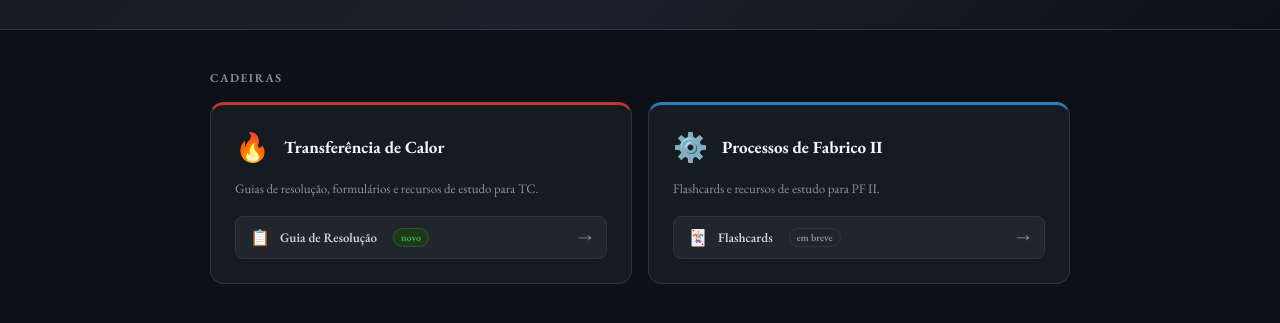
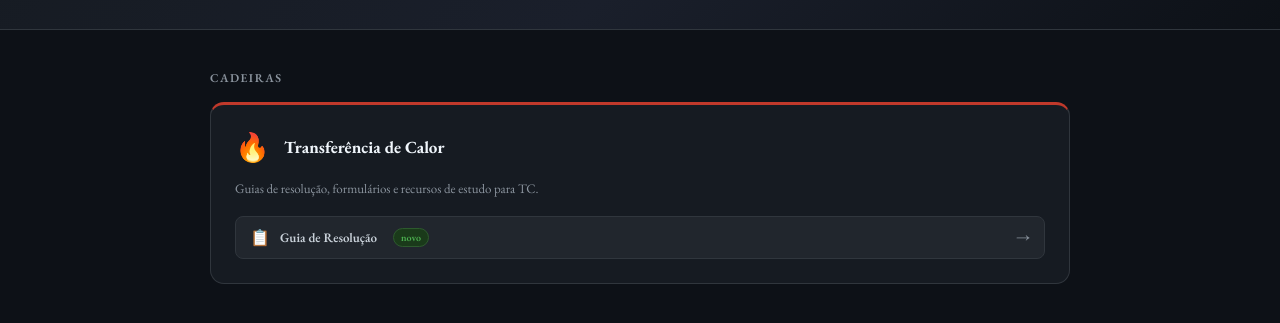
Before and after one commit to 7fxxdhk47d-a11y/luisinho, a plain HTML site: page index.html in a window 1280 px wide. Shown: the part 109-432 px from the top of the page. Drawn offline with nearby package versions, Linux system fonts and the light colour scheme.

Commit message:
Remove 'Processos de Fabrico II' card section
Removed the 'Processos de Fabrico II' card section from the HTML.

```diff
--- a/index.html
+++ b/index.html
@@ -114,23 +114,6 @@
       </div>
     </div>
 
-    <!-- Processos de Fabrico II -->
-    <div class="cadeira-card accent-pf">
-      <div class="card-top">
-        <span class="card-icon">⚙️</span>
-        <span class="card-title">Processos de Fabrico II</span>
-      </div>
-      <p class="card-desc">Flashcards e recursos de estudo para PF II.</p>
-      <div class="card-links">
-        <a href="pf2/flashcards.html" class="card-link">
-          <span class="link-icon">🃏</span>
-          Flashcards
-          <span class="badge badge-soon">em breve</span>
-          <span class="link-arrow">→</span>
-        </a>
-      </div>
-    </div>
-
   </div>
 </main>
 
```
